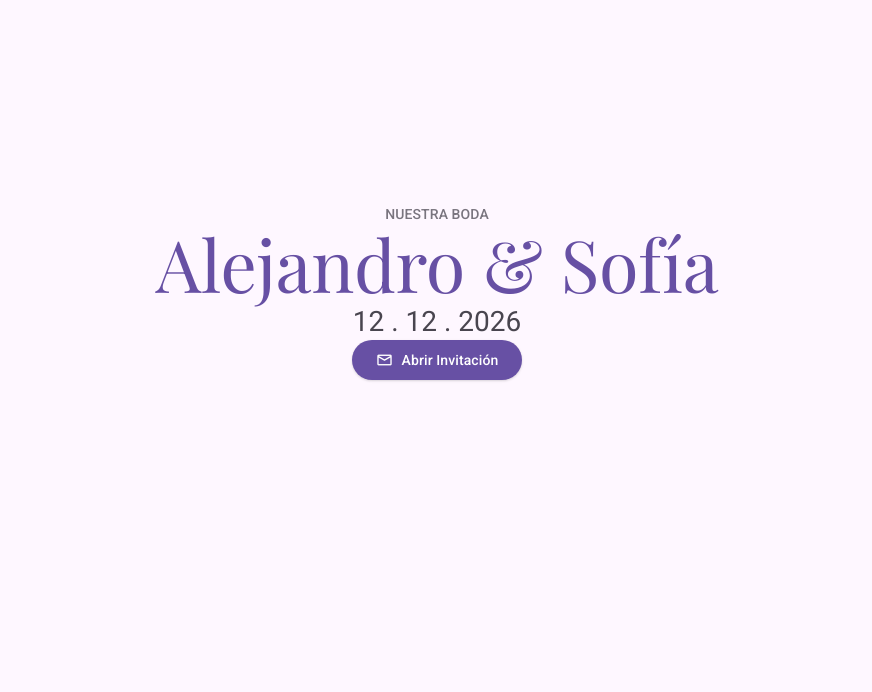
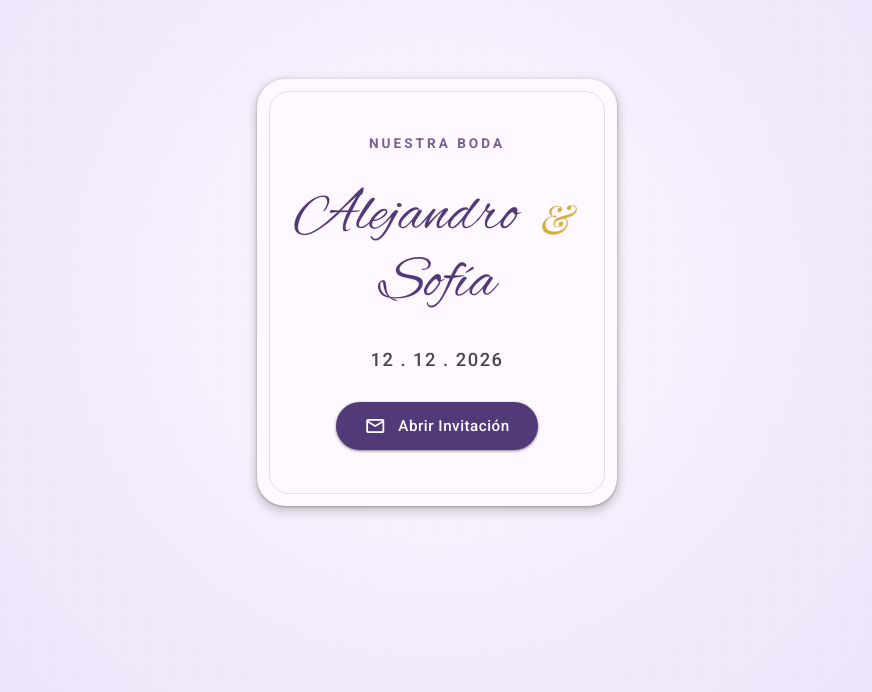
Before and after one commit to yobani144-stack/eventoXV, a plain HTML site: page index.html in a window 1280 px wide. Shown: the part 108-800 px from the top of the page, without its empty margins (203-1075 px from the left). Drawn offline with nearby package versions, Linux system fonts and the light colour scheme; a web font is replaced by a local one.

Commit message:
Refactor styles for premium design and typography
Updated color palette and typography styles for premium design.

```diff
--- a/css/styles.css
+++ b/css/styles.css
@@ -1,81 +1,54 @@
+/* Importamos una fuente caligráfica premium adicional para los nombres */
+@import url('https://fonts.googleapis.com/css2?family=Alex+Brush&family=Playfair+Display:ital,wght@0,400..900;1,400..900&family=Roboto:wght@400;500;700&display=swap');
+
 /* ==========================================
-   TOKENS DE CONFIGURACIÓN (100% EDITABLE)
+   TOKENS DE CONFIGURACIÓN PREMIUM
    ========================================== */
 :root {
-    /* Paleta de Colores de Material Design 3 */
-    --md-sys-color-primary: #6750A4;          /* Color principal (Botones, detalles importantes) */
-    --md-sys-color-on-primary: #FFFFFF;       /* Texto sobre color principal */
-    --md-sys-color-primary-container: #EADDFF; /* Fondos de contenedores destacados */
-    --md-sys-color-on-primary-container: #21005D;
+    /* Paleta Material Design 3 - Tonos Ciruela / Lila Profundo */
+    --md-sys-color-primary: #523A78;          /* Lila profundo / Premium */
+    --md-sys-color-on-primary: #FFFFFF;
+    --md-sys-color-surface: #FFF9FF;          /* Superficie de la tarjeta (Off-white lila) */
+    --md-sys-color-surface-container: #F3EDF7; /* Fondo exterior */
+    --md-sys-color-on-surface: #1D1A22;
+    --md-sys-color-on-surface-variant: #49454F;
+    --md-sys-color-outline: #79747E;
 
-    --md-sys-color-surface: #FEF7FF;          /* Fondo general de la app / tarjeta */
-    --md-sys-color-on-surface: #1D1B20;       /* Texto principal sobre fondo */
-    --md-sys-color-on-surface-variant: #49454F; /* Texto secundario */
-    --md-sys-color-outline: #79747E;          /* Bordes y separadores */
+    /* Toque de realce metálico opcional para los bordes */
+    --md-color-gold-accent: #D4AF37;          /* Oro sutil para acabados finos */
 
-    /* Aura de Fondo Personalizable (Color inicial y final del degradado) */
-    --bg-aura-start: rgba(103, 80, 164, 0.15);
-    --bg-aura-end: rgba(254, 247, 255, 0);
+    /* Fuentes */
+    --md-ref-typeface-brand: 'Alex Brush', cursive; /* Caligrafía espectacular */
+    --md-ref-typeface-serif: 'Playfair Display', serif;
+    --md-ref-typeface-plain: 'Roboto', sans-serif;
 
-    /* Tipografías M3 */
-    --md-ref-typeface-brand: 'Playfair Display', serif; /* Para títulos elegantes */
-    --md-ref-typeface-plain: 'Roboto', sans-serif;       /* Para textos e información */
-
-    /* Bordes Redondeados de M3 (Shapes) */
-    --md-sys-shape-corner-full: 9999px;
+    /* Curvaturas Oficiales M3 */
     --md-sys-shape-corner-large: 28px;
+    --md-sys-shape-corner-full: 999px;
 }
 
 /* ==========================================
-   RESET & RESPONSIVE BASE
+   RESET & BASE CONTENEDORA
    ========================================== */
 * {
     box-sizing: border-box;
     margin: 0;
     padding: 0;
-    -webkit-tap-highlight-color: transparent; /* Quita el flash azul feo en móviles */
+    -webkit-tap-highlight-color: transparent;
 }
 
 body {
     font-family: var(--md-ref-typeface-plain);
-    background-color: var(--md-sys-color-surface);
+    background-color: var(--md-sys-color-surface-container);
     color: var(--md-sys-color-on-surface);
-    overflow-x: hidden;
     min-height: 100vh;
+    display: flex;
+    justify-content: center;
+    align-items: center;
 }
 
 /* ==========================================
-   ROLES DE TIPOGRAFÍA M3
-   ========================================== */
-.m3-typography--display-large {
-    font-family: var(--md-ref-typeface-brand);
-    font-size: clamp(2.5rem, 8vw, 4.5rem); /* Ajuste fluido automático según pantalla */
-    font-weight: 400;
-    line-height: 1.1;
-    letter-spacing: -0.25px;
-    color: var(--md-sys-color-primary);
-}
-
-.m3-typography--headline-medium {
-    font-family: var(--md-ref-typeface-plain);
-    font-size: clamp(1.2rem, 4vw, 1.75rem);
-    font-weight: 400;
-    line-height: 1.33;
-    letter-spacing: 0px;
-    color: var(--md-sys-color-on-surface-variant);
-}
-
-.m3-typography--label-large {
-    font-family: var(--md-ref-typeface-plain);
-    font-size: 0.875rem;
-    font-weight: 500;
-    line-height: 1.43;
-    letter-spacing: 0.1px;
-    color: var(--md-sys-color-outline);
-}
-
-/* ==========================================
-   COMPONENTE: PORTADA (HERO)
+   PORTADA DE FONDO (HERO)
    ========================================== */
 .m3-hero {
     position: relative;
@@ -84,88 +57,176 @@ body {
     display: flex;
     justify-content: center;
     align-items: center;
-    text-align: center;
-    padding: 24px;
-    background-color: var(--md-sys-color-surface);
+    padding: 20px;
+    background: radial-gradient(circle at center, #FDF8FF 0%, #E8DEF8 100%);
+    overflow: hidden;
 }
 
-/* Aura flotante/degradado de fondo */
-.m3-hero__aura {
+/* Patrón elegante de fondo para romper la uniformidad plana */
+.m3-hero__pattern {
     position: absolute;
-    top: -10%;
-    left: -10%;
-    width: 120%;
-    height: 120%;
-    background: radial-gradient(circle at center, var(--bg-aura-start) 0%, var(--bg-aura-end) 70%);
-    z-index: 1;
-    animation: floatingAura 8s ease-in-out infinite alternate;
-}
-
-.m3-hero__content {
-    position: relative;
-    z-index: 2;
-    display: flex;
-    flex-direction: column;
-    gap: 24px; /* Espaciado estándar M3 */
-    max-width: 600px;
-    align-items: center;
-}
-
-@keyframes floatingAura {
-    0% { transform: translate(0, 0) scale(1); }
-    100% { transform: translate(2%, 4%) scale(1.05); }
+    width: 100%;
+    height: 100%;
+    top: 0;
+    left: 0;
+    opacity: 0.04;
+    background-image: radial-gradient(var(--md-sys-color-primary) 1px, transparent 0);
+    background-size: 24px 24px;
+    pointer-events: none;
 }
 
 /* ==========================================
-   COMPONENTE: BOTÓN M3 CON RIPPLE
+   TARJETA PREMIUM (M3 ELEVATED CARD CONFIG)
+   ========================================== */
+.m3-card {
+    position: relative;
+    width: 100%;
+    max-width: 360px; /* Tamaño ideal emulando pantalla móvil estética */
+    background-color: var(--md-sys-color-surface);
+    border-radius: var(--md-sys-shape-corner-large);
+    padding: 8px; /* Espacio para el doble borde */
+
+    /* Sombra física de nivel de elevación 3 de M3 (Da volumen real) */
+    box-shadow: 0px 4px 8px 3px rgba(0, 0, 0, 0.15),
+                0px 1px 3px 0px rgba(0, 0, 0, 0.3);
+
+    animation: cardEntrance 1.2s cubic-bezier(0.34, 1.56, 0.64, 1) forwards;
+}
+
+/* Detalle de borde interno de alta costura */
+.m3-card__border-line {
+    position: absolute;
+    top: 12px;
+    left: 12px;
+    right: 12px;
+    bottom: 12px;
+    border: 1px solid rgba(82, 58, 120, 0.15);
+    border-radius: calc(var(--md-sys-shape-corner-large) - 8px);
+    pointer-events: none;
+}
+
+.m3-card__content {
+    padding: 48px 24px;
+    display: flex;
+    flex-direction: column;
+    align-items: center;
+    justify-content: center;
+    text-align: center;
+    gap: 32px;
+}
+
+/* ==========================================
+   TIPOGRAFÍAS MEJORADAS
+   ========================================== */
+.m3-typography--label-large {
+    font-family: var(--md-ref-typeface-plain);
+    font-size: 0.85rem;
+    font-weight: 700;
+    letter-spacing: 3px; /* Mayor tracking para verse premium */
+    color: var(--md-sys-color-primary);
+    opacity: 0.8;
+}
+
+.m3-typography--display-large {
+    font-family: var(--md-ref-typeface-brand);
+    font-size: 3.8rem; /* Tamaño óptimo para la fuente caligráfica */
+    font-weight: 400;
+    line-height: 1.1;
+    color: var(--md-sys-color-primary);
+    text-shadow: 0px 1px 2px rgba(0,0,0,0.05);
+}
+
+/* Detalles para el ampersand (&) */
+.m3-ampersand {
+    font-family: var(--md-ref-typeface-serif);
+    font-size: 2.5rem;
+    font-style: italic;
+    vertical-align: middle;
+    display: inline-block;
+    margin: 0 8px;
+    color: var(--md-color-gold-accent); /* Toque dorado distinguido */
+}
+
+.m3-typography--headline-medium {
+    font-family: var(--md-ref-typeface-plain);
+    font-size: 1.15rem;
+    font-weight: 500;
+    letter-spacing: 1.5px;
+    color: var(--md-sys-color-on-surface-variant);
+}
+
+/* ==========================================
+   BOTÓN RE-DISEÑADO CON SOPORTE DE ÍCONO M3
    ========================================== */
 .m3-btn {
     position: relative;
     display: inline-flex;
     align-items: center;
     justify-content: center;
-    gap: 8px;
-    height: 40px;
-    padding: 0 24px;
+    gap: 12px;
+    height: 48px; /* Altura estándar M3 para targets táctiles cómodos */
+    padding: 0 28px;
     border: none;
     outline: none;
     font-family: var(--md-ref-typeface-plain);
-    font-size: 0.875rem;
+    font-size: 0.95rem;
     font-weight: 500;
-    letter-spacing: 0.1px;
+    letter-spacing: .5px;
     border-radius: var(--md-sys-shape-corner-full);
     cursor: pointer;
     overflow: hidden;
-    transition: box-shadow 0.2s ease, background-color 0.2s ease;
-    box-shadow: 0px 1px 3px rgba(0,0,0,0.1), 0px 1px 2px rgba(0,0,0,0.06);
+    background-color: var(--md-sys-color-primary);
+    color: var(--md-sys-color-on-primary);
+
+    /* Sombra del botón */
+    box-shadow: 0px 1px 3px 1px rgba(0, 0, 0, 0.15),
+                0px 1px 2px 0px rgba(0, 0, 0, 0.3);
+    transition: transform 0.2s ease, box-shadow 0.2s ease;
 }
 
-.m3-btn--filled {
-    background-color: var(--md-sys-color-primary);
-    color: var(--md-sys-color-on-primary);
+.m3-btn:hover {
+    box-shadow: 0px 4px 8px 3px rgba(0, 0, 0, 0.15),
+                0px 1px 3px 0px rgba(0, 0, 0, 0.3);
+    transform: translateY(-1px);
 }
 
-/* Estados M3 (Hover y Focus State Layer) */
-.m3-btn--filled:hover {
-    background-color: rgb(minimum-black-level); /* Simulación de overlay M3 */
-    box-shadow: 0px 4px 8px rgba(0,0,0,0.15), 0px 1px 3px rgba(0,0,0,0.1);
-    background-image: linear-gradient(rgba(255, 255, 255, 0.08), rgba(255, 255, 255, 0.08));
+/* Estilos nativos para forzar que los Material Symbols funcionen */
+.material-symbols-outlined {
+    font-family: 'Material Symbols Outlined' !important;
+    font-weight: normal;
+    font-style: normal;
+    font-size: 22px !important;
+    line-height: 1;
+    letter-spacing: normal;
+    text-transform: none;
+    display: inline-block;
+    white-space: nowrap;
+    word-wrap: normal;
+    direction: ltr;
+    -webkit-font-smoothing: antialiased;
 }
 
-.m3-btn__icon {
-    font-size: 18px !important;
+/* Animación sutil de entrada para la tarjeta */
+@keyframes cardEntrance {
+    from {
+        opacity: 0;
+        transform: translateY(30px) scale(0.96);
+    }
+    to {
+        opacity: 1;
+        transform: translateY(0) scale(1);
+    }
 }
 
 /* Efecto Onda (Ripple) */
 .m3-ripple {
     position: absolute;
     border-radius: 50%;
-    background-color: rgba(255, 255, 255, 0.35);
+    background-color: rgba(255, 255, 255, 0.3);
     transform: scale(0);
-    animation: ripple-effect 0.6s linear;
+    animation: ripple-effect 0.5s ease-out;
     pointer-events: none;
 }
-
 @keyframes ripple-effect {
     to {
         transform: scale(4);
```
